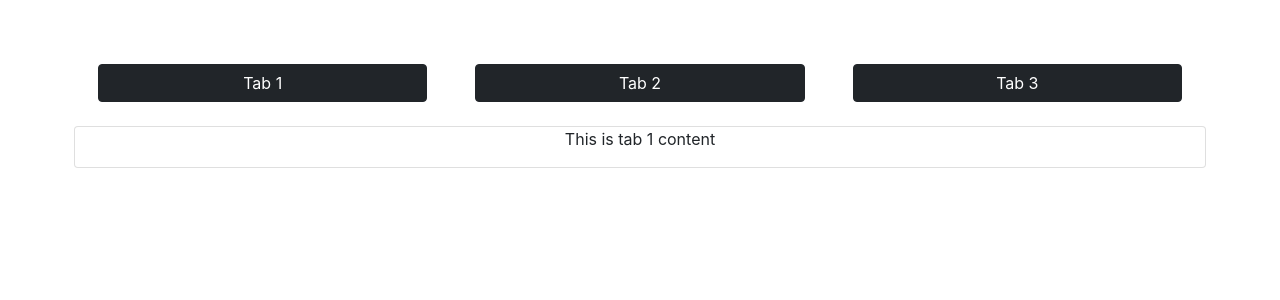
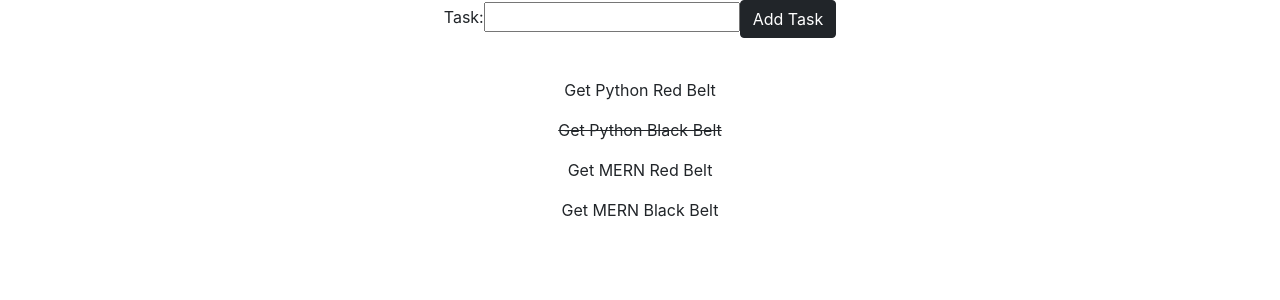
Before and after one commit to npulliam/prop-it-up, a React (Create React App) app: page / in a window 1280 px wide. Shown: the top 300 px of the page. Built offline with nearby package versions, Linux system fonts and the light colour scheme.

Commit message:
added form/ rudimentary display

```diff
--- a/src/App.js
+++ b/src/App.js
@@ -1,21 +1,27 @@
 import './App.css';
 import Tabs from './components/Tabs';
+import ToDo from './components/ToDo';
+import TaskForm from './components/TaskForm';
 import React, { useState } from 'react';
 
 
 function App() {
-  const [boxes, setBoxes] = useState([]);
-  const tabsProps = {
-    tabs: [{label: "Tab 1", content: "This is tab 1 content"}, {label: "Tab 2", content: "This is tab 2 content"}, {label: "Tab 3", content: "This is tab 3 content"}]
-  }
 
-  const addBox = ( newBox ) => {
-    setBoxes([...boxes, newBox]);
+  const [tasks, setTasks] = useState([
+    {text: "Get Python Red Belt", completed: false},
+    {text: "Get Python Black Belt", completed: true},
+    {text: "Get MERN Red Belt", completed: false},
+    {text: "Get MERN Black Belt", completed: false}
+  ]);
+
+  const addTask = ( newTask ) => {
+    setTasks([...tasks, newTask]);
   }
 
   return (
     <div className="App">
-      <Tabs tabs={tabsProps.tabs}/>
+      <TaskForm onNewTask={ addTask }/>
+      <ToDo tasks={ tasks }/>
     </div>
 
   );
--- /dev/null
+++ b/src/components/TaskForm.js
@@ -0,0 +1,30 @@
+import React, { useState } from 'react';
+
+const TaskForm = (props) => {
+    const [newTask, setNewTask] = useState({
+        text: "",
+        completed: false
+    });
+
+    const handleSubmit = (e) => {
+        e.preventDefault();
+
+    };
+
+    const updateTask = (e) => {
+        setNewTask({
+            text: e.target.value,
+            completed: false
+        })
+    };
+
+    return (
+        <form onSubmit={handleSubmit}>
+            <label>Task:</label>
+            <input type="text" onChange={updateTask}/>
+            <button type="submit" className="btn btn-dark">Add Task</button>
+        </form>
+    )
+}
+
+export default TaskForm;
--- /dev/null
+++ b/src/components/ToDo.js
@@ -0,0 +1,24 @@
+import React, { useState } from 'react';
+
+const ToDo = (props) => {
+    console.log(props)
+    const tasks = props.tasks.map((task, i) => {
+        return(
+            task.completed ?
+            <p key={i} className=""><del>{task.text}</del></p> :
+            <p key={i}>{task.text}</p>
+        )
+    });
+    console.log(tasks)
+    return (
+        <div className="container my-4 p-3">
+            <div className="row">
+                <div className="col">
+                    {tasks}
+                </div>
+            </div>
+        </div>
+    )
+}
+
+export default ToDo;
```
